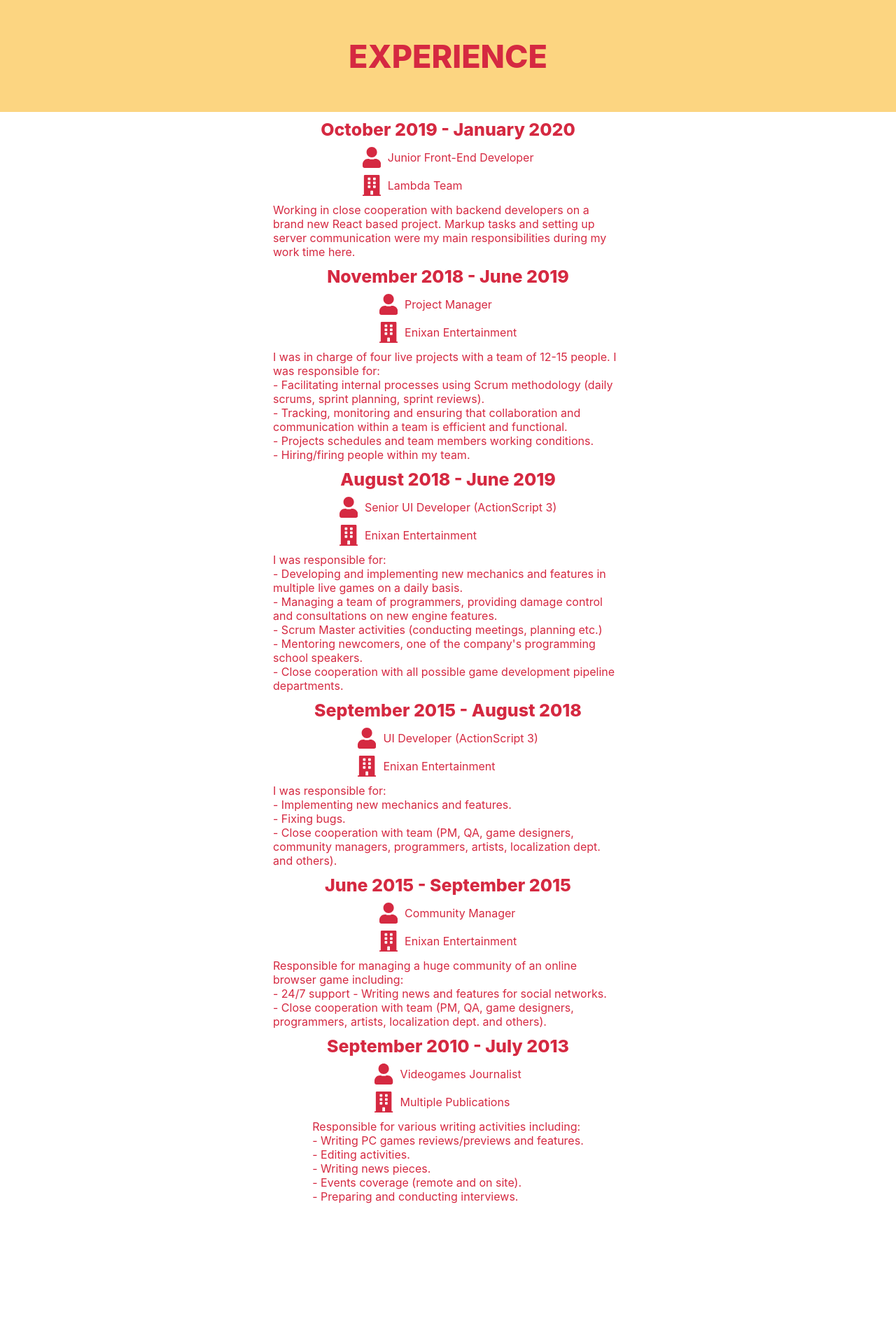
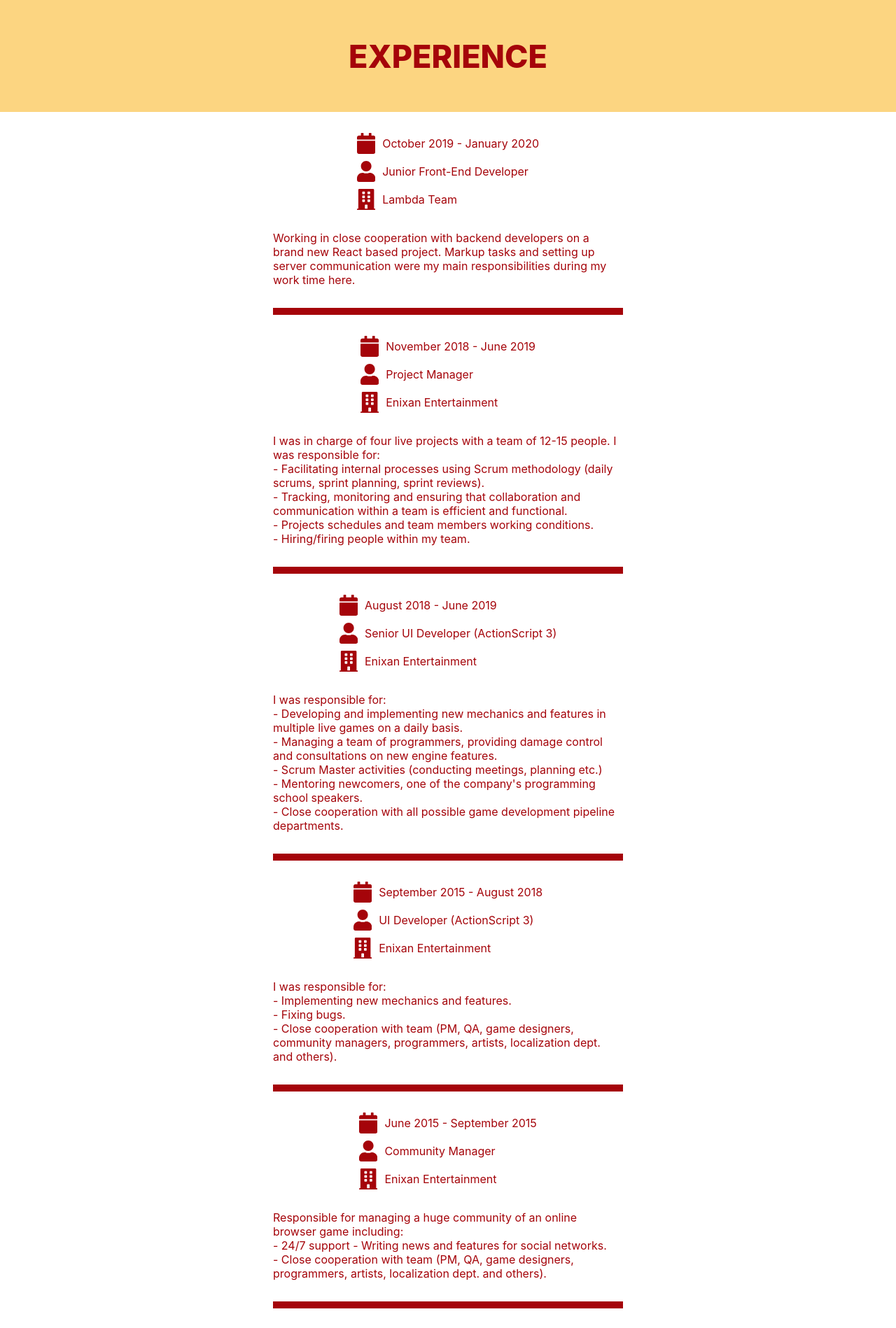
Before and after one commit to LtCodename/ltcodename-old, a React (Create React App) app: page /experience in a window 1280 px wide. Shown: the top 1898 px of the page at 70% size. Before the commit the page ends 1730 px from the top, so only its background shows below. Built offline with nearby package versions, Linux system fonts and the light colour scheme.

Commit message:
CSS improvements

```diff
--- a/src/components/Home.tsx
+++ b/src/components/Home.tsx
@@ -40,7 +40,7 @@ const AboutLink = styled(Link)`
 
 const ExperienceLink = styled(Link)`
     background: #FCD581;
-    color: #D52941;
+    color: #a5040a;
 `;
 
 const SkillsLink = styled(Link)`
--- a/src/components/TabAbout.tsx
+++ b/src/components/TabAbout.tsx
@@ -16,7 +16,7 @@ const Link = styled(NavLink)`
     cursor: pointer;
     color: #990b35;
     background: #FFF8E8;
-    margin-bottom: 10px;
+    margin-bottom: 30px;
 	:hover {
 	    text-decoration: none;
         font-size: 50px;
--- a/src/components/TabExperience.tsx
+++ b/src/components/TabExperience.tsx
@@ -4,20 +4,21 @@ import { Col, Row } from "./Layout";
 import { NavLink } from "react-router-dom";
 
 const UltimateWrapper = styled(Col)`
-    color: #D52941;
+    color: #a5040a
 `;
 
-const Period = styled.span`
+/*const Period = styled.span`
     font-weight: 800;
-    font-size: 25px;
+    font-size: 20px;
     margin-bottom: 10px;
-`;
+`;*/
 
 const DataGrid = styled.div`
+    margin-bottom: 20px;
 `;
 
 const SVG = styled.svg`
-    fill: #D52941;
+    fill: #a5040a;
     height: 30px;
     margin-right: 10px;
 `;
@@ -38,9 +39,9 @@ const Link = styled(NavLink)`
     transition: all .5s;
     font-size: 45px;
     cursor: pointer;
-    color: #D52941;
+    color: #a5040a;
     background: #FCD581;
-    margin-bottom: 10px;
+    margin-bottom: 30px;
 	:hover {
 	    text-decoration: none;
         font-size: 50px;
@@ -63,7 +64,7 @@ const GeneralColumn = styled(Col)`
 `;
 
 const TextLink = styled.a`
-    color: #D52941;
+    color: #a5040a;
     text-decoration: none;
     :hover {
         text-decoration: underline;
@@ -72,6 +73,7 @@ const TextLink = styled.a`
 
 const TextWrapper = styled.div`
     max-width: 500px;
+    min-width: 500px;
 `;
 
 const ExperienceText = styled.span`
@@ -79,7 +81,9 @@ const ExperienceText = styled.span`
 
 const ExperiencePiece = styled(Col)`
     align-items: center;
-    margin-bottom: 10px;
+    margin-bottom: 30px;
+    padding-bottom: 30px;
+    border-bottom: 10px solid #a5040a;
 `;
 
 const UL = styled.ul`
@@ -96,8 +100,16 @@ const TabExperience = () => {
             </Link>
             <GeneralColumn>
                 <ExperiencePiece>
-                    <Period>October 2019 - January 2020</Period>
+                    {/*<Period>October 2019 - January 2020</Period>*/}
                     <DataGrid>
+                        <IconAndText>
+                            <SVG aria-hidden="true" focusable="false" data-prefix="fas" data-icon="calendar"
+                                 role="img"
+                                 xmlns="http://www.w3.org/2000/svg" viewBox="0 0 448 512">
+                                <path d="M12 192h424c6.6 0 12 5.4 12 12v260c0 26.5-21.5 48-48 48H48c-26.5 0-48-21.5-48-48V204c0-6.6 5.4-12 12-12zm436-44v-36c0-26.5-21.5-48-48-48h-48V12c0-6.6-5.4-12-12-12h-40c-6.6 0-12 5.4-12 12v52H160V12c0-6.6-5.4-12-12-12h-40c-6.6 0-12 5.4-12 12v52H48C21.5 64 0 85.5 0 112v36c0 6.6 5.4 12 12 12h424c6.6 0 12-5.4 12-12z"/>
+                            </SVG>
+                            <Text>October 2019 - January 2020</Text>
+                        </IconAndText>
                         <IconAndText>
                             <SVG aria-hidden="true" focusable="false" data-prefix="fas" data-icon="user"
                                  role="img" xmlns="http://www.w3.org/2000/svg"
@@ -123,8 +135,16 @@ const TabExperience = () => {
                     </TextWrapper>
                 </ExperiencePiece>
                 <ExperiencePiece>
-                    <Period>November 2018 - June 2019</Period>
+                    {/*<Period>November 2018 - June 2019</Period>*/}
                     <DataGrid>
+                        <IconAndText>
+                            <SVG aria-hidden="true" focusable="false" data-prefix="fas" data-icon="calendar"
+                                 role="img"
+                                 xmlns="http://www.w3.org/2000/svg" viewBox="0 0 448 512">
+                                <path d="M12 192h424c6.6 0 12 5.4 12 12v260c0 26.5-21.5 48-48 48H48c-26.5 0-48-21.5-48-48V204c0-6.6 5.4-12 12-12zm436-44v-36c0-26.5-21.5-48-48-48h-48V12c0-6.6-5.4-12-12-12h-40c-6.6 0-12 5.4-12 12v52H160V12c0-6.6-5.4-12-12-12h-40c-6.6 0-12 5.4-12 12v52H48C21.5 64 0 85.5 0 112v36c0 6.6 5.4 12 12 12h424c6.6 0 12-5.4 12-12z"/>
+                            </SVG>
+                            <Text>November 2018 - June 2019</Text>
+                        </IconAndText>
                         <IconAndText>
                             <SVG aria-hidden="true" focusable="false" data-prefix="fas" data-icon="user"
                                  role="img" xmlns="http://www.w3.org/2000/svg"
@@ -155,8 +175,16 @@ const TabExperience = () => {
                     </TextWrapper>
                 </ExperiencePiece>
                 <ExperiencePiece>
-                    <Period>August 2018 - June 2019</Period>
+                    {/*<Period>August 2018 - June 2019</Period>*/}
                     <DataGrid>
+                        <IconAndText>
+                            <SVG aria-hidden="true" focusable="false" data-prefix="fas" data-icon="calendar"
+                                 role="img"
+                                 xmlns="http://www.w3.org/2000/svg" viewBox="0 0 448 512">
+                                <path d="M12 192h424c6.6 0 12 5.4 12 12v260c0 26.5-21.5 48-48 48H48c-26.5 0-48-21.5-48-48V204c0-6.6 5.4-12 12-12zm436-44v-36c0-26.5-21.5-48-48-48h-48V12c0-6.6-5.4-12-12-12h-40c-6.6 0-12 5.4-12 12v52H160V12c0-6.6-5.4-12-12-12h-40c-6.6 0-12 5.4-12 12v52H48C21.5 64 0 85.5 0 112v36c0 6.6 5.4 12 12 12h424c6.6 0 12-5.4 12-12z"/>
+                            </SVG>
+                            <Text>August 2018 - June 2019</Text>
+                        </IconAndText>
                         <IconAndText>
                             <SVG aria-hidden="true" focusable="false" data-prefix="fas" data-icon="user"
                                  role="img" xmlns="http://www.w3.org/2000/svg"
@@ -188,8 +216,16 @@ const TabExperience = () => {
                     </TextWrapper>
                 </ExperiencePiece>
                 <ExperiencePiece>
-                    <Period>September 2015 - August 2018</Period>
+                    {/*<Period>September 2015 - August 2018</Period>*/}
                     <DataGrid>
+                        <IconAndText>
+                            <SVG aria-hidden="true" focusable="false" data-prefix="fas" data-icon="calendar"
+                                 role="img"
+                                 xmlns="http://www.w3.org/2000/svg" viewBox="0 0 448 512">
+                                <path d="M12 192h424c6.6 0 12 5.4 12 12v260c0 26.5-21.5 48-48 48H48c-26.5 0-48-21.5-48-48V204c0-6.6 5.4-12 12-12zm436-44v-36c0-26.5-21.5-48-48-48h-48V12c0-6.6-5.4-12-12-12h-40c-6.6 0-12 5.4-12 12v52H160V12c0-6.6-5.4-12-12-12h-40c-6.6 0-12 5.4-12 12v52H48C21.5 64 0 85.5 0 112v36c0 6.6 5.4 12 12 12h424c6.6 0 12-5.4 12-12z"/>
+                            </SVG>
+                            <Text>September 2015 - August 2018</Text>
+                        </IconAndText>
                         <IconAndText>
                             <SVG aria-hidden="true" focusable="false" data-prefix="fas" data-icon="user"
                                  role="img" xmlns="http://www.w3.org/2000/svg"
@@ -219,8 +255,16 @@ const TabExperience = () => {
                     </TextWrapper>
                 </ExperiencePiece>
                 <ExperiencePiece>
-                    <Period>June 2015 - September 2015</Period>
+                    {/*<Period>June 2015 - September 2015</Period>*/}
                     <DataGrid>
+                        <IconAndText>
+                            <SVG aria-hidden="true" focusable="false" data-prefix="fas" data-icon="calendar"
+                                 role="img"
+                                 xmlns="http://www.w3.org/2000/svg" viewBox="0 0 448 512">
+                                <path d="M12 192h424c6.6 0 12 5.4 12 12v260c0 26.5-21.5 48-48 48H48c-26.5 0-48-21.5-48-48V204c0-6.6 5.4-12 12-12zm436-44v-36c0-26.5-21.5-48-48-48h-48V12c0-6.6-5.4-12-12-12h-40c-6.6 0-12 5.4-12 12v52H160V12c0-6.6-5.4-12-12-12h-40c-6.6 0-12 5.4-12 12v52H48C21.5 64 0 85.5 0 112v36c0 6.6 5.4 12 12 12h424c6.6 0 12-5.4 12-12z"/>
+                            </SVG>
+                            <Text>June 2015 - September 2015</Text>
+                        </IconAndText>
                         <IconAndText>
                             <SVG aria-hidden="true" focusable="false" data-prefix="fas" data-icon="user"
                                  role="img" xmlns="http://www.w3.org/2000/svg"
@@ -249,8 +293,16 @@ const TabExperience = () => {
                     </TextWrapper>
                 </ExperiencePiece>
                 <ExperiencePiece>
-                    <Period>September 2010 - July 2013</Period>
+                    {/*<Period>September 2010 - July 2013</Period>*/}
                     <DataGrid>
+                        <IconAndText>
+                            <SVG aria-hidden="true" focusable="false" data-prefix="fas" data-icon="calendar"
+                                 role="img"
+                                 xmlns="http://www.w3.org/2000/svg" viewBox="0 0 448 512">
+                                <path d="M12 192h424c6.6 0 12 5.4 12 12v260c0 26.5-21.5 48-48 48H48c-26.5 0-48-21.5-48-48V204c0-6.6 5.4-12 12-12zm436-44v-36c0-26.5-21.5-48-48-48h-48V12c0-6.6-5.4-12-12-12h-40c-6.6 0-12 5.4-12 12v52H160V12c0-6.6-5.4-12-12-12h-40c-6.6 0-12 5.4-12 12v52H48C21.5 64 0 85.5 0 112v36c0 6.6 5.4 12 12 12h424c6.6 0 12-5.4 12-12z"/>
+                            </SVG>
+                            <Text>September 2010 - July 2013</Text>
+                        </IconAndText>
                         <IconAndText>
                             <SVG aria-hidden="true" focusable="false" data-prefix="fas" data-icon="user"
                                  role="img" xmlns="http://www.w3.org/2000/svg"
--- a/src/components/TabGeneral.tsx
+++ b/src/components/TabGeneral.tsx
@@ -16,7 +16,7 @@ const Link = styled(NavLink)`
     cursor: pointer;
     color: #5c1010;
     background: #FFFFFF;
-    margin-bottom: 10px;
+    margin-bottom: 30px;
 	:hover {
 	    text-decoration: none;
         font-size: 50px;
@@ -41,7 +41,7 @@ const InfoWrapper = styled(Col)`
 const Name = styled.span`
     font-weight: 800;
     font-size: 25px;
-    margin-bottom: 10px;
+    margin-bottom: 30px;
 `;
 
 const DataGrid = styled.div`
--- a/src/components/TabProjects.tsx
+++ b/src/components/TabProjects.tsx
@@ -16,7 +16,7 @@ const Link = styled(NavLink)`
     cursor: pointer;
     color: #FFFFFF;
     background: #990D35;
-    margin-bottom: 10px;
+    margin-bottom: 30px;
 	:hover {
 	    text-decoration: none;
         font-size: 50px;
--- a/src/components/TabSkills.tsx
+++ b/src/components/TabSkills.tsx
@@ -16,7 +16,7 @@ const Link = styled(NavLink)`
     cursor: pointer;
     color: #FFF8E8;
     background: #D52941;
-    margin-bottom: 10px;
+    margin-bottom: 30px;
 	:hover {
 	    text-decoration: none;
         font-size: 50px;
@@ -45,7 +45,7 @@ const SVG = styled.svg`
 `;
 
 const IconsRow = styled(Row)`
-    margin-bottom: 10px;
+    margin-bottom: 30px;
 `;
 
 const Skills = styled(Row)`
@@ -100,7 +100,6 @@ const TabSkills = () => {
                     <Skill>Node.js</Skill>
                     <Skill>Express.js</Skill>
                     <Skill>Redux</Skill>
-                    <Skill>Angular</Skill>
                     <Skill>Firebase</Skill>
                     <Skill>ActionScript 3</Skill>
                     <Skill>Photoshop</Skill>
```
